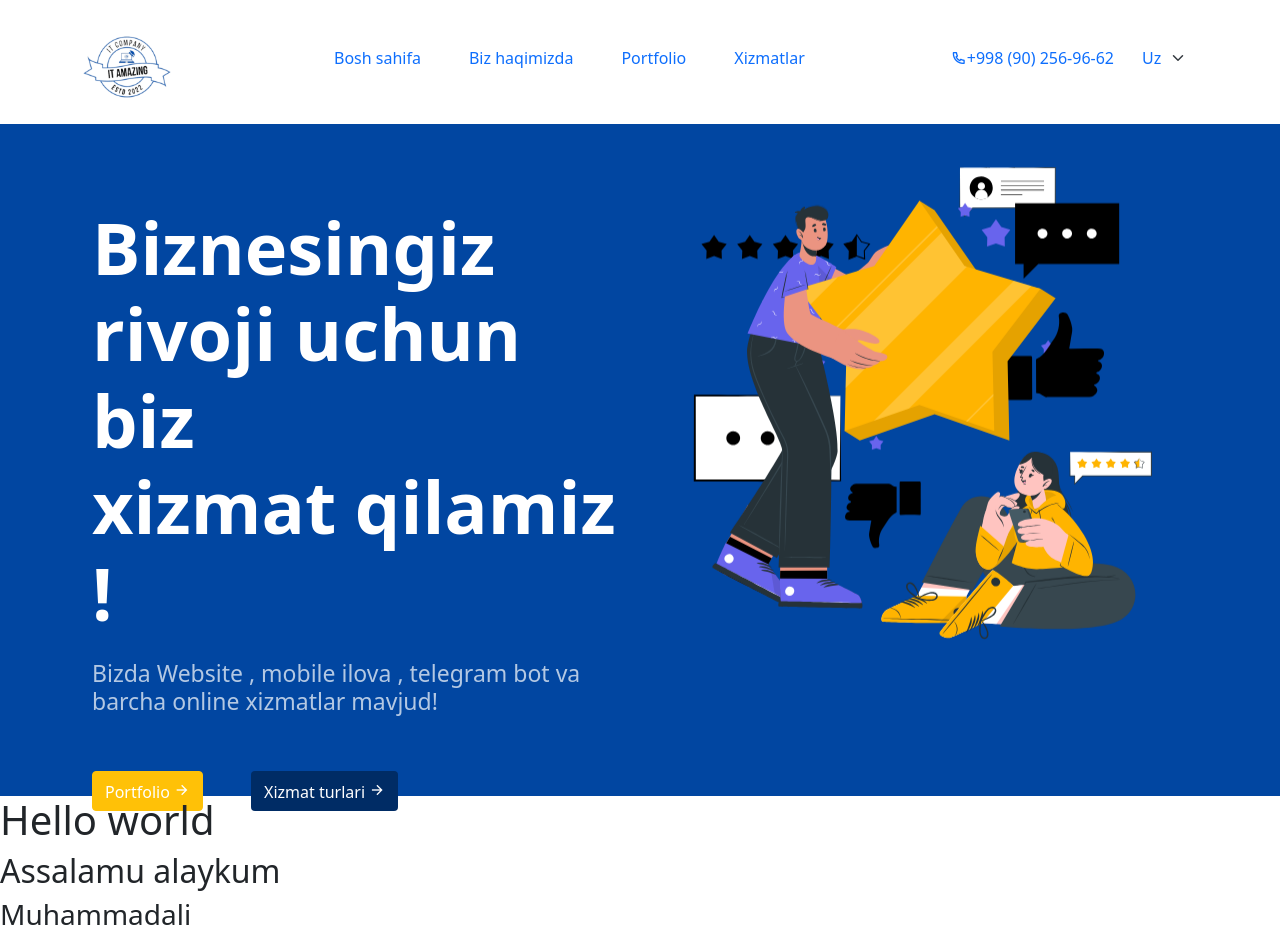
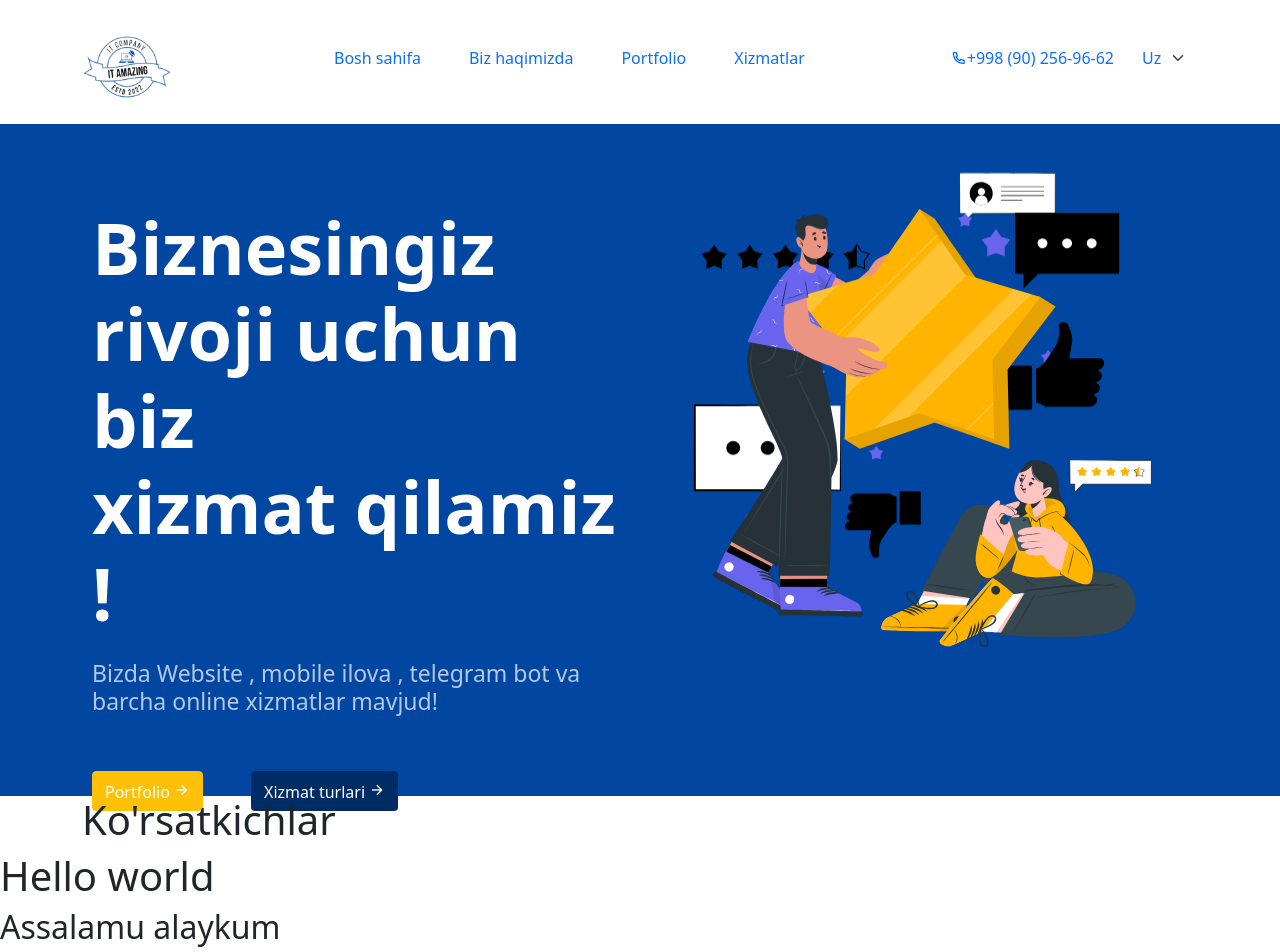
Before and after one commit to Wertualistic/IT-Amazing, a React (Create React App) app: page / in a window 1280 px wide. Shown: the top 952 px of the page. Built offline with nearby package versions, Linux system fonts and the light colour scheme.

Commit message:
Indicators

```diff
--- a/src/App.js
+++ b/src/App.js
@@ -2,12 +2,14 @@ import './App.css';
 import Header from './components/Header';
 import Navbar from './components/Navbar';
 import Products from './components/Products';
+import Indicators from './components/Indicators';
 
 function App() {
   return (
     <div className="App">
       <Navbar />
       <Header />
+      <Indicators />
       <Products />
     </div>
   );
--- /dev/null
+++ b/src/components/Indicators.jsx
@@ -0,0 +1,11 @@
+import React from 'react'
+
+function Indicators() {
+  return (
+    <div className='container'>
+      <h1>Ko'rsatkichlar</h1>
+    </div>
+  )
+}
+
+export default Indicators
--- a/src/index.css
+++ b/src/index.css
@@ -1,6 +1,6 @@
 @import url('https://fonts.googleapis.com/css2?family=Montserrat:wght@400;500&display=swap');
 
-body {
+* {
   margin: 0;
   font-family: 'Montserrat' sans-serif;
 }
```
